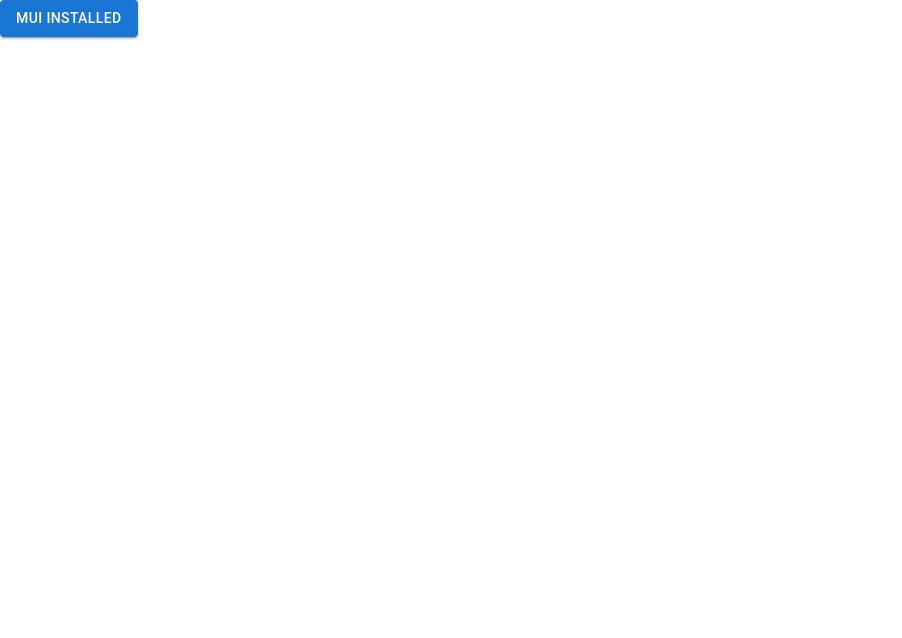
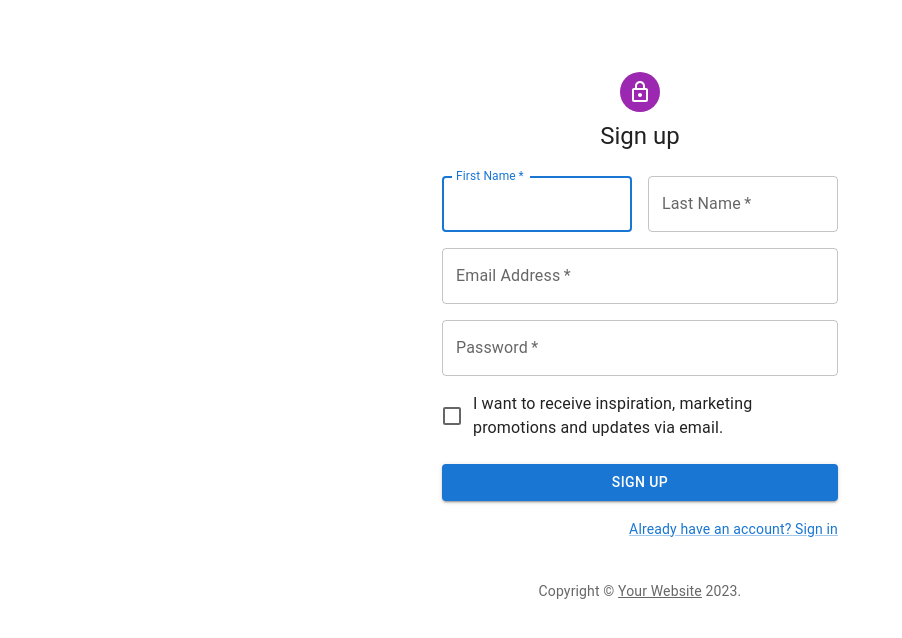
Before and after one commit to Talha-Rizwan/Library-project-react-frontend, a React (Create React App) app in the folder library-frontend/: page /signup in a window 1280 px wide. Shown: the top 638 px of the page, without its empty margins (0-902 px from the left). Built offline with nearby package versions, Linux system fonts and the light colour scheme.

Commit message:
Feat: added signup/signin templete pages

```diff
--- a/library-frontend/package.json
+++ b/library-frontend/package.json
@@ -12,6 +12,7 @@
     "@testing-library/user-event": "^13.5.0",
     "react": "^18.2.0",
     "react-dom": "^18.2.0",
+    "react-router-dom": "^6.16.0",
     "react-scripts": "5.0.1",
     "web-vitals": "^2.1.4"
   },
--- a/library-frontend/src/App.js
+++ b/library-frontend/src/App.js
@@ -1,11 +1,21 @@
+import { BrowserRouter, Routes, Route } from "react-router-dom";
+import Button from '@mui/material/Button';
+
 import './App.css';
-import Button from '@mui/material/Button';
-import Stack from '@mui/material/Stack';
-
+import SignUp from './pages/SignUp'
+import SignIn from './pages/SignIn'
 function App() {
   return (
     <div>
-      <Button variant="contained">Mui Installed</Button>
+
+      <BrowserRouter>
+      <Routes>
+        <Route path="/" element={<Button variant="contained">Mui Installed</Button>} />
+        <Route path="/signup/" element={<SignUp/>} />
+        <Route path="/login/" element={<SignIn/>} />
+        <Route path="/*" element={<h1>error 404 the page is not found</h1>} />
+      </Routes>
+    </BrowserRouter>
     </div>
   );
 }
--- /dev/null
+++ b/library-frontend/src/pages/SignIn.js
@@ -0,0 +1,112 @@
+import * as React from 'react';
+import Avatar from '@mui/material/Avatar';
+import Button from '@mui/material/Button';
+import CssBaseline from '@mui/material/CssBaseline';
+import TextField from '@mui/material/TextField';
+import FormControlLabel from '@mui/material/FormControlLabel';
+import Checkbox from '@mui/material/Checkbox';
+import Link from '@mui/material/Link';
+import Grid from '@mui/material/Grid';
+import Box from '@mui/material/Box';
+import LockOutlinedIcon from '@mui/icons-material/LockOutlined';
+import Typography from '@mui/material/Typography';
+import Container from '@mui/material/Container';
+import { createTheme, ThemeProvider } from '@mui/material/styles';
+
+function Copyright(props) {
+  return (
+    <Typography variant="body2" color="text.secondary" align="center" {...props}>
+      {'Copyright © '}
+      <Link color="inherit" href="https://mui.com/">
+        Your Website
+      </Link>{' '}
+      {new Date().getFullYear()}
+      {'.'}
+    </Typography>
+  );
+}
+
+// TODO remove, this demo shouldn't need to reset the theme.
+
+const defaultTheme = createTheme();
+
+export default function SignIn() {
+  const handleSubmit = (event) => {
+    event.preventDefault();
+    const data = new FormData(event.currentTarget);
+    console.log({
+      email: data.get('email'),
+      password: data.get('password'),
+    });
+  };
+
+  return (
+    <ThemeProvider theme={defaultTheme}>
+      <Container component="main" maxWidth="xs">
+        <CssBaseline />
+        <Box
+          sx={{
+            marginTop: 8,
+            display: 'flex',
+            flexDirection: 'column',
+            alignItems: 'center',
+          }}
+        >
+          <Avatar sx={{ m: 1, bgcolor: 'secondary.main' }}>
+            <LockOutlinedIcon />
+          </Avatar>
+          <Typography component="h1" variant="h5">
+            Sign in
+          </Typography>
+          <Box component="form" onSubmit={handleSubmit} noValidate sx={{ mt: 1 }}>
+            <TextField
+              margin="normal"
+              required
+              fullWidth
+              id="email"
+              label="Email Address"
+              name="email"
+              autoComplete="email"
+              autoFocus
+            />
+            <TextField
+              margin="normal"
+              required
+              fullWidth
+              name="password"
+              label="Password"
+              type="password"
+              id="password"
+              autoComplete="current-password"
+            />
+            <FormControlLabel
+              control={<Checkbox value="remember" color="primary" />}
+              label="Remember me"
+            />
+            <Button
+              type="submit"
+              fullWidth
+              variant="contained"
+              sx={{ mt: 3, mb: 2 }}
+            >
+              Sign In
+            </Button>
+            <Grid container>
+              <Grid item xs>
+                <Link href="#" variant="body2">
+                  Forgot password?
+                </Link>
+              </Grid>
+              <Grid item>
+                <Link href="#" variant="body2">
+                  {"Don't have an account? Sign Up"}
+                </Link>
+              </Grid>
+            </Grid>
+          </Box>
+        </Box>
+        <Copyright sx={{ mt: 8, mb: 4 }} />
+      </Container>
+    </ThemeProvider>
+  );
+}
--- /dev/null
+++ b/library-frontend/src/pages/SignUp.js
@@ -0,0 +1,133 @@
+import * as React from 'react';
+import Avatar from '@mui/material/Avatar';
+import Button from '@mui/material/Button';
+import CssBaseline from '@mui/material/CssBaseline';
+import TextField from '@mui/material/TextField';
+import FormControlLabel from '@mui/material/FormControlLabel';
+import Checkbox from '@mui/material/Checkbox';
+import Link from '@mui/material/Link';
+import Grid from '@mui/material/Grid';
+import Box from '@mui/material/Box';
+import LockOutlinedIcon from '@mui/icons-material/LockOutlined';
+import Typography from '@mui/material/Typography';
+import Container from '@mui/material/Container';
+import { createTheme, ThemeProvider } from '@mui/material/styles';
+
+function Copyright(props) {
+  return (
+    <Typography variant="body2" color="text.secondary" align="center" {...props}>
+      {'Copyright © '}
+      <Link color="inherit" href="https://mui.com/">
+        Your Website
+      </Link>{' '}
+      {new Date().getFullYear()}
+      {'.'}
+    </Typography>
+  );
+}
+
+// TODO remove, this demo shouldn't need to reset the theme.
+
+const defaultTheme = createTheme();
+
+export default function SignUp() {
+  const handleSubmit = (event) => {
+    event.preventDefault();
+    const data = new FormData(event.currentTarget);
+    console.log({
+      email: data.get('email'),
+      password: data.get('password'),
+    });
+  };
+
+  return (
+    <ThemeProvider theme={defaultTheme}>
+      <Container component="main" maxWidth="xs">
+        <CssBaseline />
+        <Box
+          sx={{
+            marginTop: 8,
+            display: 'flex',
+            flexDirection: 'column',
+            alignItems: 'center',
+          }}
+        >
+          <Avatar sx={{ m: 1, bgcolor: 'secondary.main' }}>
+            <LockOutlinedIcon />
+          </Avatar>
+          <Typography component="h1" variant="h5">
+            Sign up
+          </Typography>
+          <Box component="form" noValidate onSubmit={handleSubmit} sx={{ mt: 3 }}>
+            <Grid container spacing={2}>
+              <Grid item xs={12} sm={6}>
+                <TextField
+                  autoComplete="given-name"
+                  name="firstName"
+                  required
+                  fullWidth
+                  id="firstName"
+                  label="First Name"
+                  autoFocus
+                />
+              </Grid>
+              <Grid item xs={12} sm={6}>
+                <TextField
+                  required
+                  fullWidth
+                  id="lastName"
+                  label="Last Name"
+                  name="lastName"
+                  autoComplete="family-name"
+                />
+              </Grid>
+              <Grid item xs={12}>
+                <TextField
+                  required
+                  fullWidth
+                  id="email"
+                  label="Email Address"
+                  name="email"
+                  autoComplete="email"
+                />
+              </Grid>
+              <Grid item xs={12}>
+                <TextField
+                  required
+                  fullWidth
+                  name="password"
+                  label="Password"
+                  type="password"
+                  id="password"
+                  autoComplete="new-password"
+                />
+              </Grid>
+              <Grid item xs={12}>
+                <FormControlLabel
+                  control={<Checkbox value="allowExtraEmails" color="primary" />}
+                  label="I want to receive inspiration, marketing promotions and updates via email."
+                />
+              </Grid>
+            </Grid>
+            <Button
+              type="submit"
+              fullWidth
+              variant="contained"
+              sx={{ mt: 3, mb: 2 }}
+            >
+              Sign Up
+            </Button>
+            <Grid container justifyContent="flex-end">
+              <Grid item>
+                <Link href="#" variant="body2">
+                  Already have an account? Sign in
+                </Link>
+              </Grid>
+            </Grid>
+          </Box>
+        </Box>
+        <Copyright sx={{ mt: 5 }} />
+      </Container>
+    </ThemeProvider>
+  );
+}
```
Also changed, not shown: 1 other file (tests, documents, lock files or other folders).
